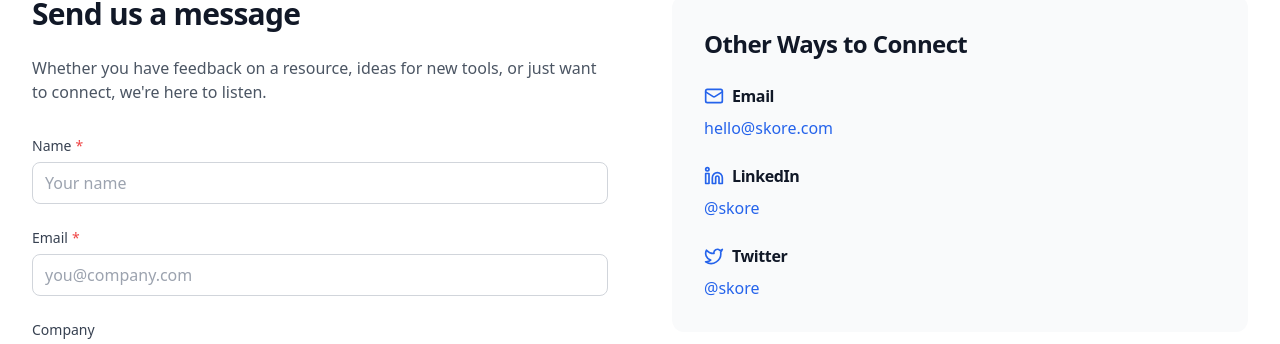
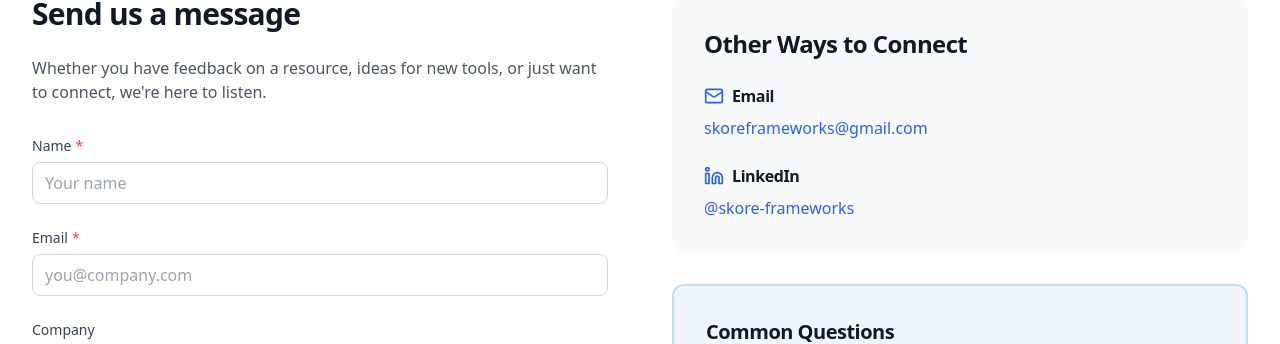
Before and after one commit to Juanadas/skore-website, a Next.js app: page /connect in a window 1280 px wide. Shown: the part 436-780 px from the top of the page. Built offline with nearby package versions, Linux system fonts and the light colour scheme; no server answers.

Commit message:
Update page.tsx
Contact arreglo eliminar twitter y cambiar correo

```diff
--- a/src/app/connect/page.tsx
+++ b/src/app/connect/page.tsx
@@ -156,10 +156,10 @@ export default function ConnectPage() {
                       Email
                     </h4>
                     <a
-                      href="mailto:hello@skore.com"
+                      href="mailto:skoreframeworks@gmail.com"
                       className="text-primary-600 hover:text-primary-700 transition-colors"
                     >
-                      hello@skore.com
+                      skoreframeworks@gmail.com
                     </a>
                   </div>
 
@@ -169,29 +169,16 @@ export default function ConnectPage() {
                       LinkedIn
                     </h4>
                     <a
-                      href="https://linkedin.com/company/skore"
+                      href="https://linkedin.com/company/skore-frameworks"
                       target="_blank"
                       rel="noopener noreferrer"
                       className="text-primary-600 hover:text-primary-700 transition-colors"
                     >
-                      @skore
+                      @skore-frameworks
                     </a>
                   </div>
 
-                  <div>
-                    <h4 className="font-semibold text-secondary-900 mb-2 flex items-center gap-2">
-                      <Twitter size={20} className="text-primary-600" />
-                      Twitter
-                    </h4>
-                    <a
-                      href="https://twitter.com/skore"
-                      target="_blank"
-                      rel="noopener noreferrer"
-                      className="text-primary-600 hover:text-primary-700 transition-colors"
-                    >
-                      @skore
-                    </a>
-                  </div>
+
                 </div>
               </div>
 
```
